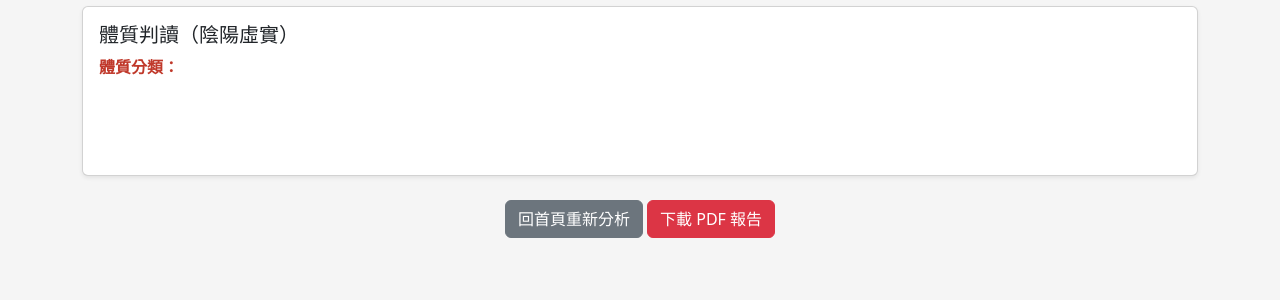
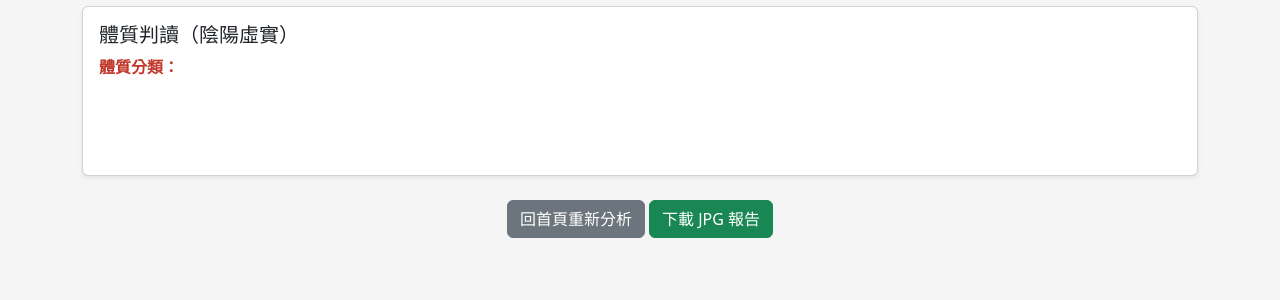
Before and after one commit to Tom-web1/HRV_web_poc, a Flask app: template templates/report.html in a window 1280 px wide. Shown: the part 457-757 px from the top of the page. Run offline with Flask 3, Linux system fonts and the light colour scheme; the template is opened without the code that fills it, so the values that code supplies are empty.

Commit message:
Change PDF download link to JPG download link

```diff
--- a/templates/report.html
+++ b/templates/report.html
@@ -115,9 +115,9 @@
     {% endif %}
 
     <div class="text-center mt-4">
-      <a href="/" class="btn btn-secondary">回首頁重新分析</a>
-      <a href="/export_pdf" class="btn btn-danger">下載 PDF 報告</a>
-    </div>
+  <a href="/" class="btn btn-secondary">回首頁重新分析</a>
+  <a href="/export_jpg" class="btn btn-success">下載 JPG 報告</a>
+</div>
 
   </div>
 </body>
```
